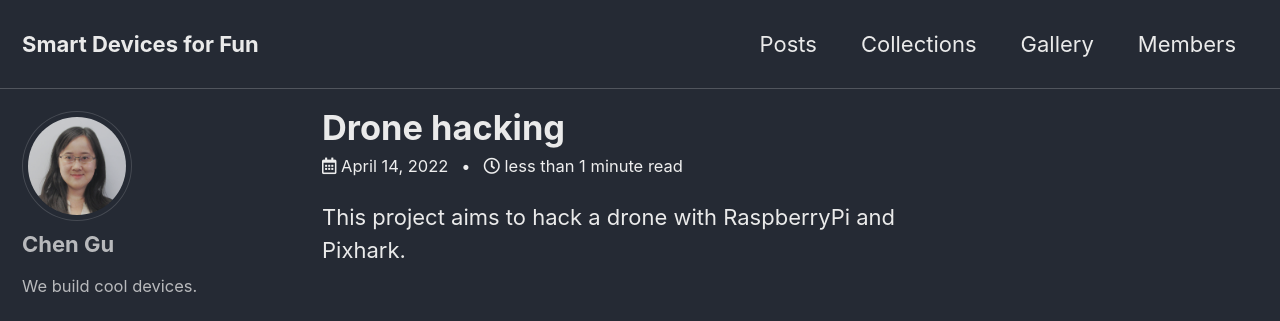
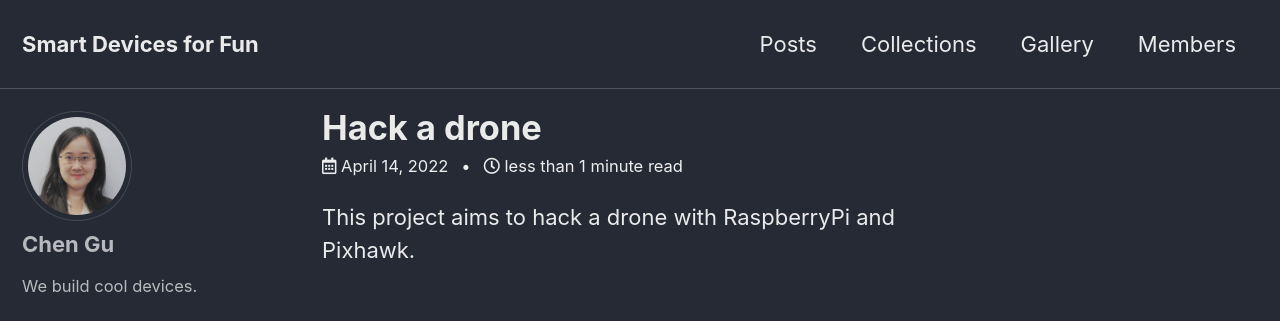
Before and after one commit to guchchcug/smart_device, a Jekyll site: the page built from _posts/2022-04-14-First-device-building-night.md, in a window 1280 px wide and 1337 px high. Shown: the top 321 px of the window. Built offline with Jekyll 4.4.1, drawn with Linux system fonts in a browser that asks for light colours; cached includes are drawn as plain includes.

Commit message:
Update 2022-04-14-First-device-building-night.md

```diff
--- a/_posts/2022-04-14-First-device-building-night.md
+++ b/_posts/2022-04-14-First-device-building-night.md
@@ -1,5 +1,5 @@
 ---
-title: "Drone hacking"
+title: "Hack a drone"
 categories:
   - Edge Case
 tags:
@@ -10,4 +10,4 @@ tags:
   - markup
 ---
 
-This project aims to hack a drone with RaspberryPi and Pixhark.
+This project aims to hack a drone with RaspberryPi and Pixhawk.
```
